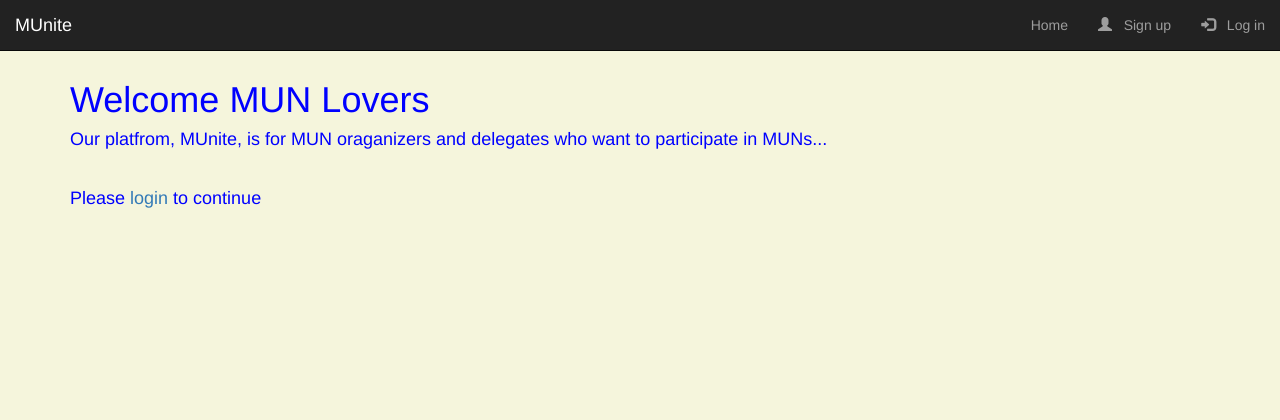
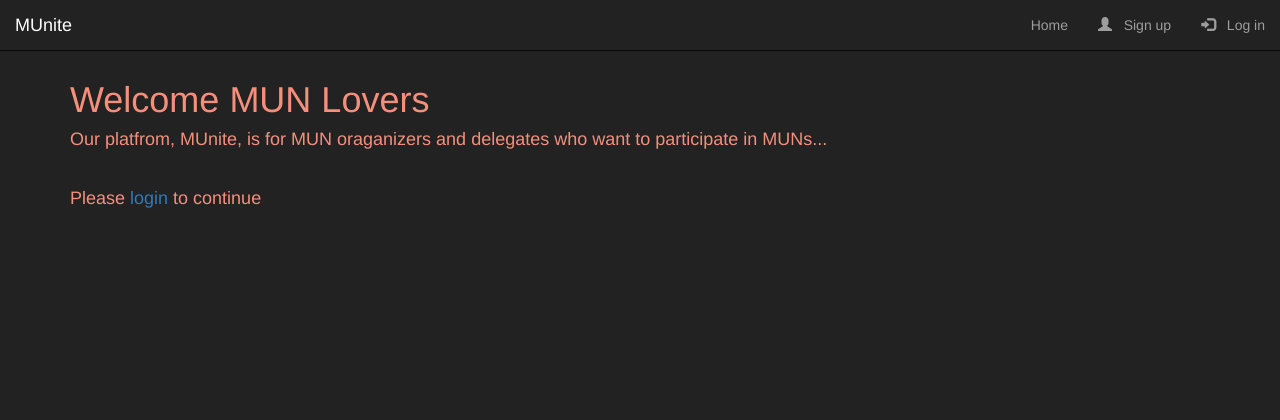
Before and after one commit to Sriraag/MUnite, a Django app: page / in a window 1280 px wide. Shown: the top 420 px of the page. Run offline with Django 3.2, Linux system fonts and the light colour scheme; data comes from the database, SQL or seed files in the repository; both versions use the stored data as it was after the commit; some libraries are stand-ins or nearby versions.

Commit message:
new color?

```diff
--- a/user/static/user/style.css
+++ b/user/static/user/style.css
@@ -1,4 +1,4 @@
-body{
-  color: blue;
-  background-color: beige;
+body {
+  color: #f58f7c;
+  background-color: #222222;
 }
```
Also changed, not shown: db.sqlite3.
